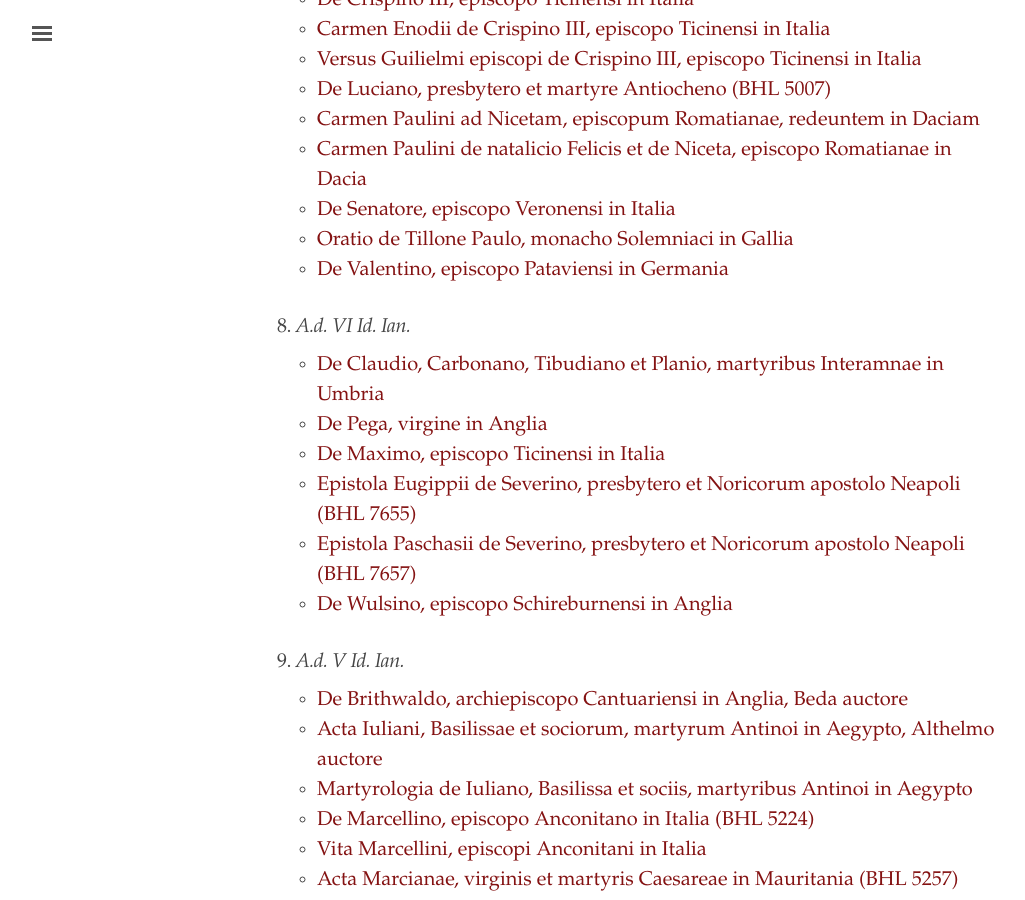
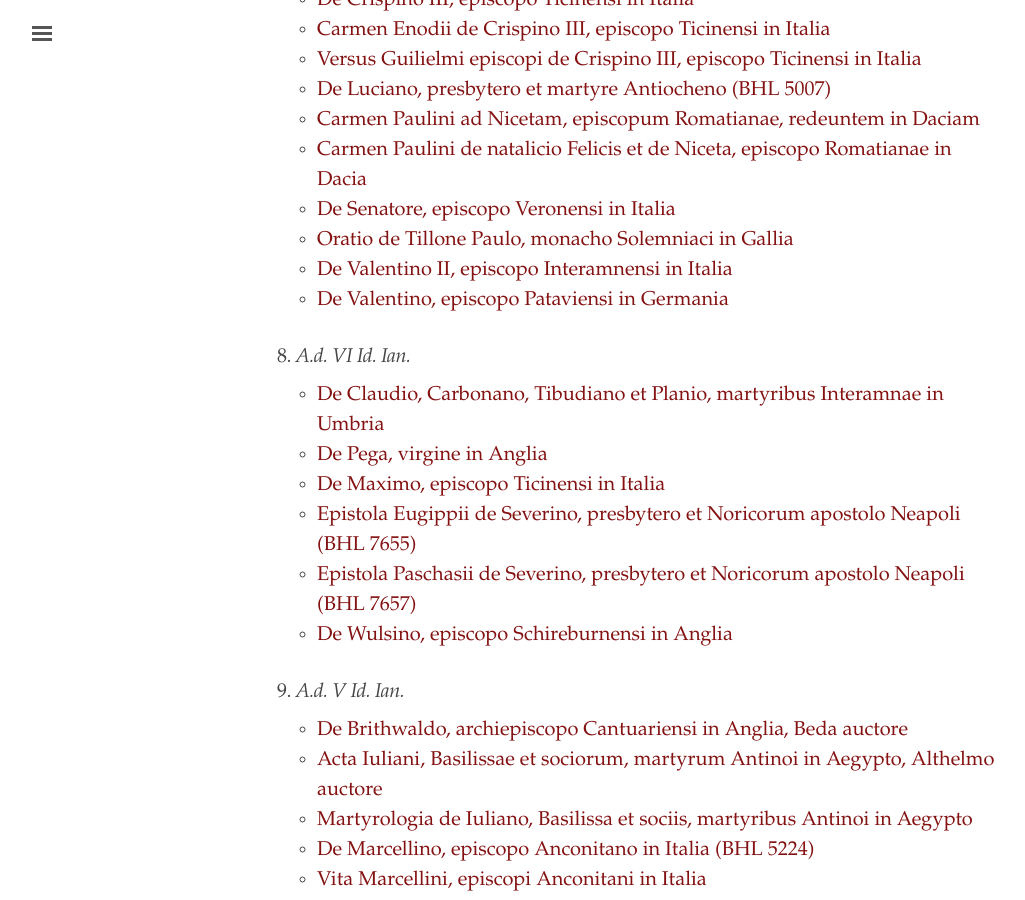
Before and after one commit to cjkoepke1/latin-hagiography, a Jekyll site: the page built from index.md, in a window 1280 px wide and 900 px high, scrolled down 2090 px. Shown: the whole window, without its empty margins (3-1028 px from the left). Built offline with Jekyll 4.4.1, drawn with Linux system fonts in a browser that asks for light colours.

Commit message:
Added De Valentino II Interamnensi

```diff
--- a/index.md
+++ b/index.md
@@ -78,6 +78,7 @@ title: "Latin Hagiography"
 - [Carmen Paulini de natalicio Felicis et de Niceta, episcopo Romatianae in Dacia](https://cjkoepke1.github.io/latin-hagiography/texts/carmen-paulini-de-natalicio-felicis/)
 - [De Senatore, episcopo Veronensi in Italia](https://cjkoepke1.github.io/latin-hagiography/texts/de-senatore-veronensi/)
 - [Oratio de Tillone Paulo, monacho Solemniaci in Gallia](https://cjkoepke1.github.io/latin-hagiography/texts/oratio-de-tillone-paulo/)
+- [De Valentino II, episcopo Interamnensi in Italia](https://cjkoepke1.github.io/latin-hagiography/texts/de-valentino-ii-interamnensi/)
 - [De Valentino, episcopo Pataviensi in Germania](https://cjkoepke1.github.io/latin-hagiography/texts/de-valentino-pataviensi/)
 
 ### 8. *A.d. VI Id. Ian.*
```
